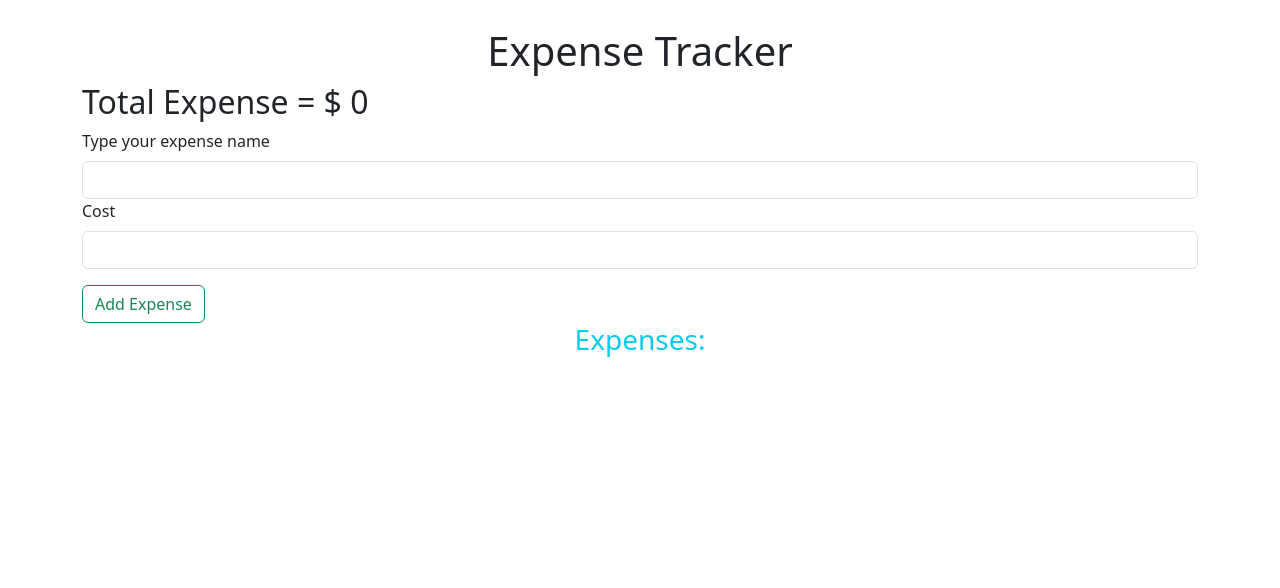
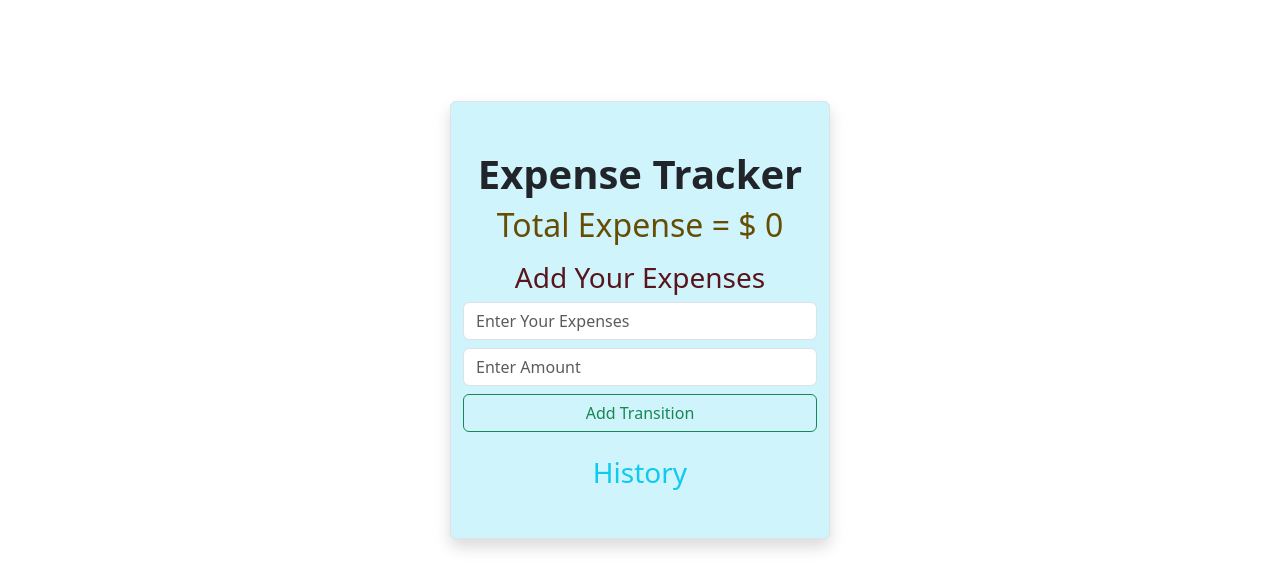
Before and after one commit to Jahirul-Islam-Jantu/expense-tracker, a plain HTML site: page index.html in a window 1280 px wide. Drawn offline with Linux system fonts and the light colour scheme.

Commit message:
expense form created with css

```diff
--- a/assets/css/style.css
+++ b/assets/css/style.css
@@ -8,5 +8,11 @@ body{
     flex-direction: column;
     justify-content: center;
     align-items: center;
-    height: 50vh;
+    height:80vh;
 }
+/*.transitionForm {*/
+/*    display: flex;*/
+/*    flex-direction: column;*/
+/*    justify-content: center;*/
+/*    align-items: center;*/
+/*}*/
--- a/assets/js/index.js
+++ b/assets/js/index.js
@@ -1,19 +1,11 @@
+let title =  document.querySelector("#description").value
+let cost =  document.querySelector("#expense").value
+let balance = document.querySelector("#balance")
+let list = document.querySelector("#expense-list")
+
 document.querySelector("#expense-form").addEventListener("submit", event => {
     event.preventDefault()
-    let title =  document.querySelector("#description").value
-    let cost =  document.querySelector("#expense").value
-    let total = document.querySelector("#totalExp")
-    let list = document.querySelector("#expense-list")
 
-    let value = {
-        title: title,
-        cost: cost
-    }
-    total.innerText= cost
-    list.forEach((item)=>{
-        item = `<li>${title} : ${cost} </li>`
-        return item
-    })
 
 
     document.querySelector("#expense-form").reset()
--- a/index.html
+++ b/index.html
@@ -13,31 +13,31 @@
     <title>Expense Tracker</title>
 </head>
 <body>
-    <div class="container">
-        <div class="row">
-            <div class="col-12">
-                <h1 class="text-center"> Expense Tracker </h1>
-                <h2 id="totalExp"> Total Expense = $ 0 </h2>
-                <form id="expense-form" class="col-12">
-                    <label for="description" class="form-label"> Type your expense name </label>
-                    <input type="text" id="description" class="form-control" required>
-                    <label for="expense" class="form-label"> Cost </label>
-                    <input type="number" id="expense" class="form-control" required>
-                    <button type="submit" class="btn btn-outline-success mt-3"> Add Expense </button>
+    <div class="container ">
+        <div class="row d-flex  justify-content-center align-items-center">
+            <div class=" col-4 bg-info-subtle  border shadow rounded-2 text-center">
+                <h1 class="mt-5 fw-bolder fs-1"> Expense Tracker </h1>
+                <h2 id="totalExp" class="mb-3 text-warning-emphasis"> Total Expense = $ <span id="balance">0</span> </h2>
 
-                </form>
+                <div class="transitionForm">
+                    <h3 id="formTitle" class="mb-2 text-danger-emphasis"> Add Your Expenses </h3>
 
-                <div class="text-center text-info" >
-                    <h3>Expenses: </h3>
+
+                    <form id="expense-form" class=" d-flex flex-column justify-content-center align-items-center ">
+                                <input type="text" id="description" class="form-control mb-2 " placeholder="Enter Your Expenses" required>
+                                <input placeholder="Enter Amount" type="number" id="expense" class="form-control mb-2 " required>
+                            <button type="submit" class="btn btn-outline-success mb-2 form-control"> Add Transition </button>
+
+                        <button id="cancelEditButton" type="button" style="display: none" class="mb-3"> Cancel Edit </button>
+                    </form>
+                </div>
+                <div class="text-center text-info mt-3 mb-5" >
+                    <h3>History </h3>
                     <ul id="expense-list">
 
                     </ul>
                 </div>
 
-                <div class="visually-hidden ">
-                    <button class="btn btn-outline-warning mb-3"> edit </button>
-                    <button class="btn btn-outline-warning"> cancel </button>
-                </div>
 
             </div>
         </div>
```
